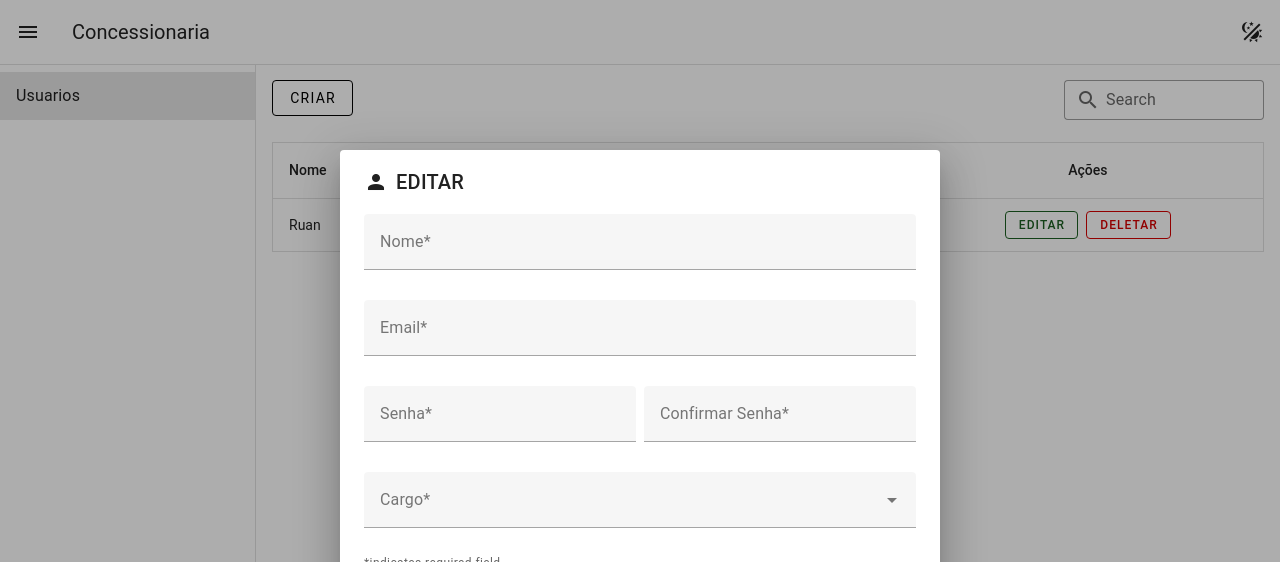
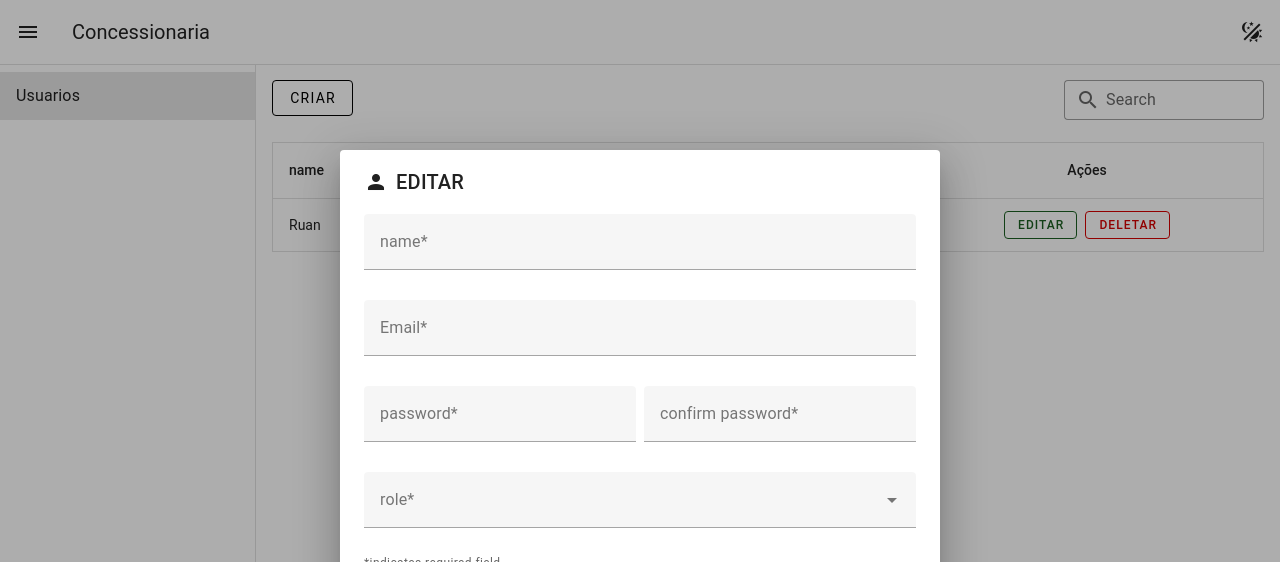
Before and after one commit to ajaax1/front-concessionaria, a Vue app: page /usuarios in a window 1280 px wide. Both pictures are taken after a click on the button "EDITAR". Shown: the top 562 px of the page. Built offline with nearby package versions, Linux system fonts and the light colour scheme; the HTML template or start-up script is replaced by a standard one.

Commit message:
metade da validacao do usuario

```diff
--- a/src/main.ts
+++ b/src/main.ts
@@ -7,6 +7,8 @@ import * as directives from 'vuetify/directives'
 import App from './App.vue'
 import router from './router'
 import '@mdi/font/css/materialdesignicons.css' // Ensure you are using css-loader
+import './utils/yupTranslate.ts'
+
 const app = createApp(App)
 const vuetify = createVuetify({
   components,
--- /dev/null
+++ b/src/utils/YupTranslate.ts
@@ -0,0 +1,48 @@
+import { setLocale } from 'yup';
+
+setLocale({
+  mixed: {
+    default: 'Campo inválido',
+    required: 'Este campo é obrigatório',
+    oneOf: 'Deve ser um dos seguintes valores: ${values}',
+    notOneOf: 'Não pode ser um dos seguintes valores: ${values}',
+    defined: 'Este campo precisa ser definido',
+  },
+  string: {
+    length: 'Deve ter exatamente ${length} caracteres',
+    min: 'Deve ter pelo menos ${min} caracteres',
+    max: 'Deve ter no máximo ${max} caracteres',
+    matches: 'Deve corresponder ao padrão: "${regex}"',
+    email: 'Deve ser um e-mail válido',
+    url: 'Deve ser uma URL válida',
+    uuid: 'Deve ser um UUID válido',
+    trim: 'Não pode conter espaços no início ou no fim',
+    lowercase: 'Deve estar em letras minúsculas',
+    uppercase: 'Deve estar em letras maiúsculas',
+    oneOf: 'Deve ser um dos seguintes valores: ${values}',
+  },
+  number: {
+    min: 'Deve ser no mínimo ${min}',
+    max: 'Deve ser no máximo ${max}',
+    lessThan: 'Deve ser menor que ${less}',
+    moreThan: 'Deve ser maior que ${more}',
+    positive: 'Deve ser um número positivo',
+    negative: 'Deve ser um número negativo',
+    integer: 'Deve ser um número inteiro',
+  },
+  date: {
+    min: 'A data deve ser posterior a ${min}',
+    max: 'A data deve ser anterior a ${max}',
+  },
+  boolean: {
+    isValue: 'O valor precisa ser ${value}',
+  },
+  object: {
+    noUnknown: 'Contém chaves não especificadas no esquema',
+  },
+  array: {
+    min: 'Deve ter no mínimo ${min} itens',
+    max: 'Deve ter no máximo ${max} itens',
+    length: 'Deve conter exatamente ${length} itens',
+  },
+});
--- a/src/views/UserView.vue
+++ b/src/views/UserView.vue
@@ -5,27 +5,30 @@ import * as yup from 'yup';
 
 const createPopUp = ref(false);
 const updatePopUp = ref(false);
-
-const nome = ref('');
-const senha = ref('');
-const confirmarSenha = ref('');
 const search = ref('');
-const cargo = ref('');
-
 
 const schema = yup.object({
-  email: yup.string().required().email(),
+  email: yup.string().required().email().max(255),
+  name: yup.string().required().max(150),
+  password: yup.string().required().min(6).max(255),
+  confirmPassword: yup.string().required().oneOf([yup.ref('password'), null], 'Senhas devem ser iguais'),
+  role: yup.string().required().oneOf(['Admin', 'Editor']),
 });
 
 const { values, errors, defineField } = useForm({
   validationSchema: schema,
 });
 
-const [email, emailAttrs] = defineField('email');
-
+const [email] = defineField('email');
+const [name] = defineField('name');
+const [password] = defineField('password');
+const [confirmPassword] = defineField('confirmPassword');
+const [role] = defineField('role');
 const onSubmit = () => {
   createPopUp.value = false;
 }
+
+console.log(role)
 </script>
 
 <template>
@@ -43,31 +46,30 @@ const onSubmit = () => {
 
         <v-card prepend-icon="mdi-account" title="CRIAR">
           <v-card-text>
-            <Form novalidate @submit.prevent="onSubmit">
+            <form novalidate @submit.prevent="onSubmit">
               <v-row dense>
                 <v-col cols="12" md="12" sm="6">
-                  <v-text-field label="Nome*" v-model="nome" required></v-text-field>
+                  <v-text-field label="Name*" :error-messages="errors.name" v-model="name" required></v-text-field>
                 </v-col>
 
                 <v-col cols="12" md="12" sm="6">
-                  <v-text-field label="Email*" v-model="email" v-bind="emailAttrs" required></v-text-field>
-                </v-col>
-                <pre>errors: {{ errors }}</pre>
-
-                <v-col cols="12" md="6" sm="6">
-                  <v-text-field label="Senha*" v-model="senha" type="password" required></v-text-field>
+                  <v-text-field label="Email*" :error-messages="errors.email" v-model="email" required></v-text-field>
                 </v-col>
 
                 <v-col cols="12" md="6" sm="6">
-                  <v-text-field label="Confirmar Senha*" v-model="confirmarSenha" type="password" required></v-text-field>
+                  <v-text-field label="Password*" :error-messages="errors.password" v-model="password" type="password" required></v-text-field>
+                </v-col>
+
+                <v-col cols="12" md="6" sm="6">
+                  <v-text-field label="Confirm password*" :error-messages="errors.confirmPassword" v-model="confirmPassword" type="password" required></v-text-field>
                 </v-col>
 
                 <v-col cols="12" sm="12">
-                  <v-select :items="['Admin', 'Editor']" v-model="cargo" label="Cargo*" required></v-select>
+                  <v-select :items="['Admin', 'Editor']" v-model="role" :error-messages="errors.role" label="Role*" required></v-select>
                 </v-col>
               </v-row>
-              <small class="text-caption text-medium-emphasis">*indicates required field</small>
-            </Form>
+              <small class="text-caption text-medium-emphasis">* Indicador de campos obrígatorio</small>
+            </form>
           </v-card-text>
 
           <v-divider></v-divider>
@@ -92,9 +94,9 @@ const onSubmit = () => {
     <v-table class="w-100 border">
       <thead>
         <tr>
-          <th>Nome</th>
+          <th>name</th>
           <th>Email</th>
-          <th class="text-center">Cargo</th>
+          <th class="text-center">role</th>
           <th class="text-center">Ações</th>
         </tr>
       </thead>
@@ -122,7 +124,7 @@ const onSubmit = () => {
                 <v-card-text>
                   <v-row dense>
                     <v-col cols="12" md="12" sm="6">
-                      <v-text-field label="Nome*" required></v-text-field>
+                      <v-text-field label="name*" required></v-text-field>
                     </v-col>
 
                     <v-col cols="12" md="12" sm="6">
@@ -130,19 +132,19 @@ const onSubmit = () => {
                     </v-col>
 
                     <v-col cols="12" md="6" sm="6">
-                      <v-text-field label="Senha*" type="password" required></v-text-field>
+                      <v-text-field label="password*" type="password" required></v-text-field>
                     </v-col>
 
                     <v-col cols="12" md="6" sm="6">
                       <v-text-field
-                        label="Confirmar Senha*"
+                        label="confirm password*"
                         type="password"
                         required
                       ></v-text-field>
                     </v-col>
 
                     <v-col cols="12" sm="12">
-                      <v-select :items="['Admin', 'Editor']" label="Cargo*" required></v-select>
+                      <v-select :items="['Admin', 'Editor']" label="role*" required></v-select>
                     </v-col>
                   </v-row>
 
```
